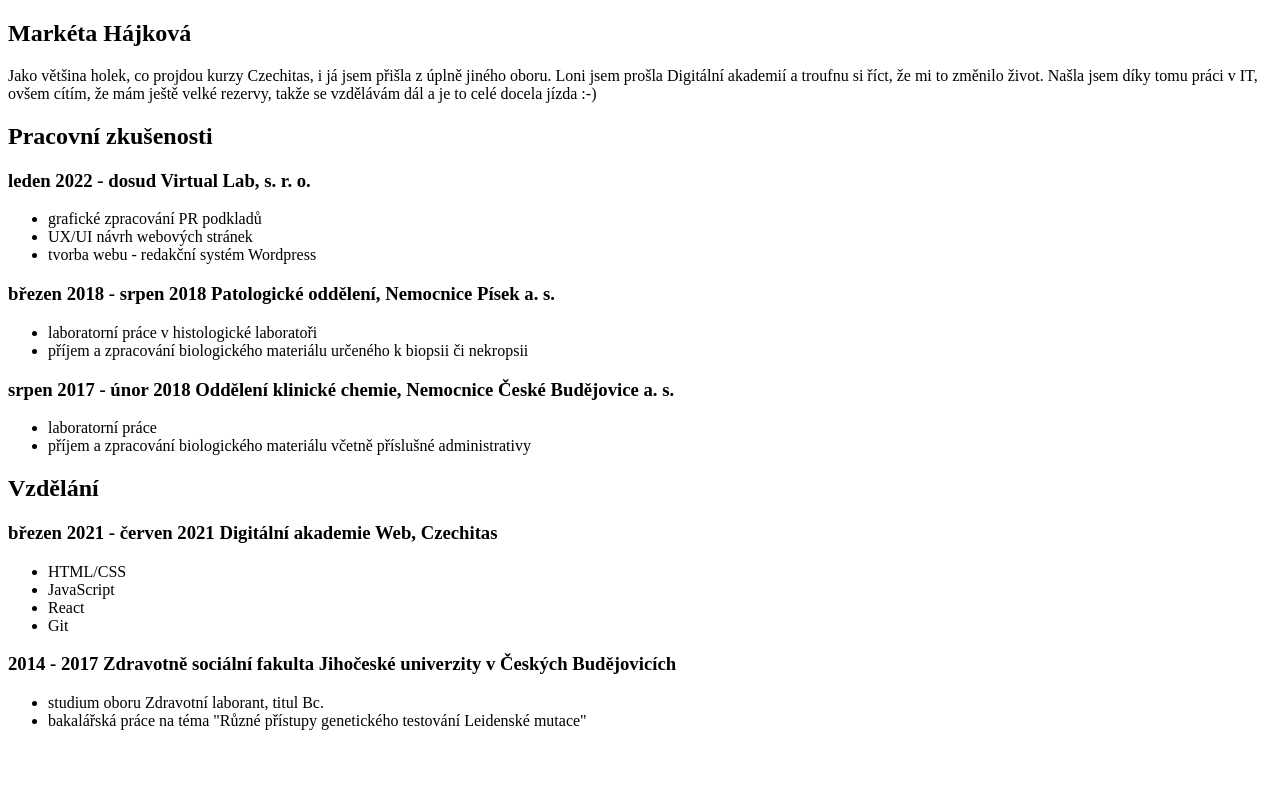
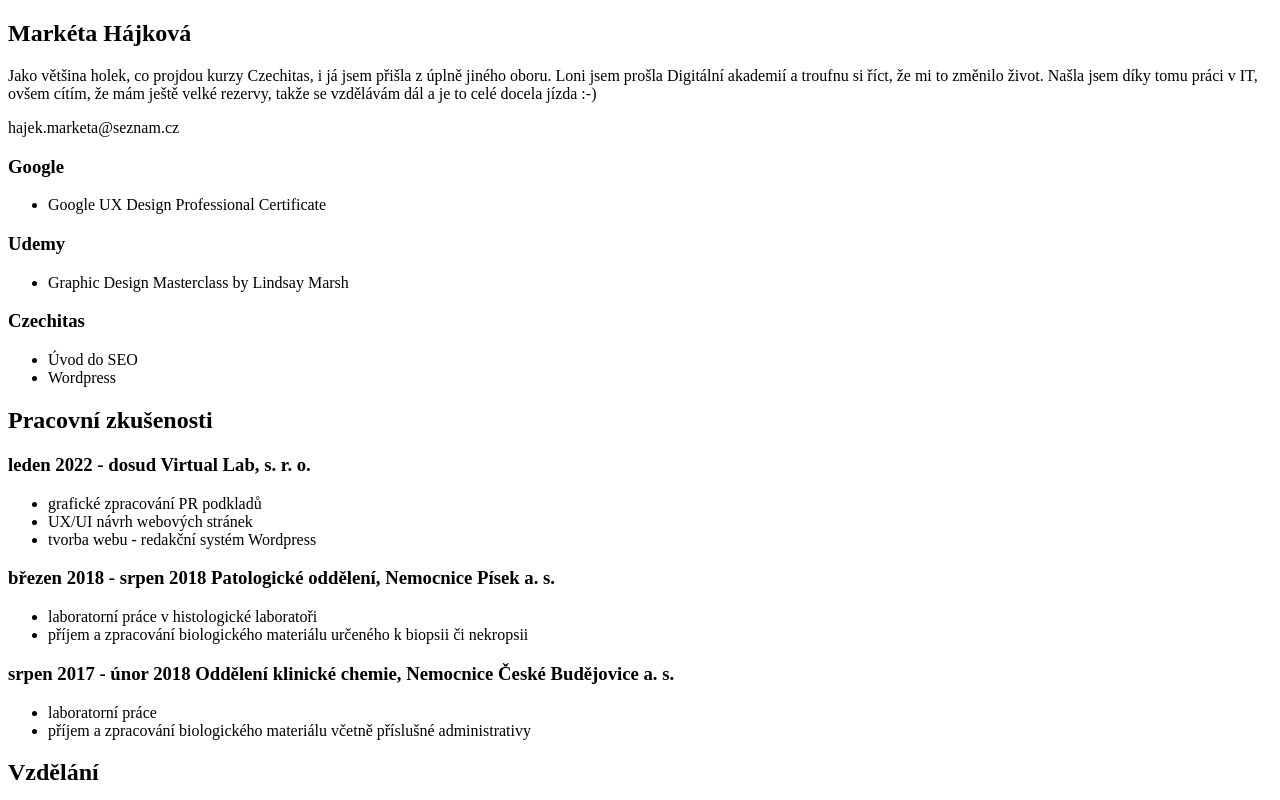
Before and after one commit to mahajek/zivotopis-koderka, a plain HTML site: page index.html in a window 1280 px wide. Shown: the top 800 px of the page. Drawn offline with Linux system fonts and the light colour scheme.

Commit message:
Sekce Courses

```diff
--- a/index.html
+++ b/index.html
@@ -18,6 +18,28 @@
           docela jízda :-)
         </p>
       </section>
+
+      <div class="column-left">
+        <section class="contact">
+          <p>hajek.marketa@seznam.cz</p>
+        </section>
+
+        <section class="courses">
+          <h3>Google</h3>
+          <ul>
+            <li>Google UX Design Professional Certificate</li>
+          </ul>
+          <h3>Udemy</h3>
+          <ul>
+            <li>Graphic Design Masterclass by Lindsay Marsh</li>
+          </ul>
+          <h3>Czechitas</h3>
+          <ul>
+            <li>Úvod do SEO</li>
+            <li>Wordpress</li>
+          </ul>
+        </section>
+      </div>
 
       <div class="column-right">
         <section class="work">
@@ -50,7 +72,7 @@
             </li>
           </ul>
         </section>
-        <section class="courses">
+        <section class="education">
           <h2>Vzdělání</h2>
           <h3>březen 2021 - červen 2021 Digitální akademie Web, Czechitas</h3>
           <ul>
```
